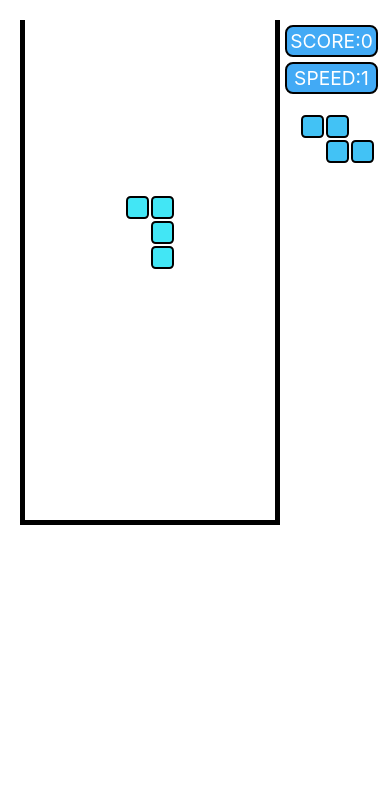
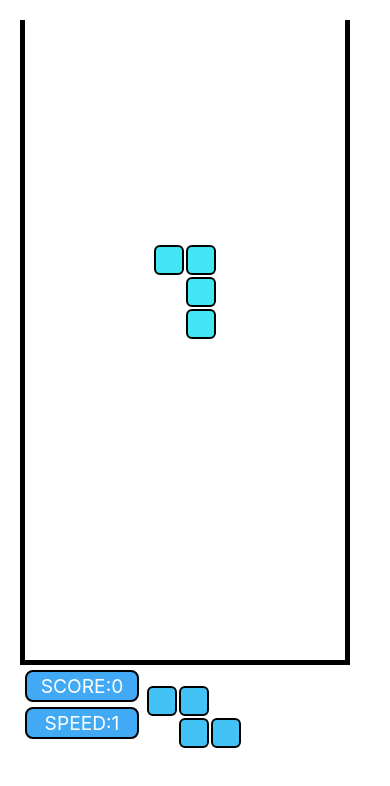
Before and after one commit to RGilyazov/Tetris, a React (Create React App) app: page / in a window 390 px wide. Shown: the top 786 px of the page. Built offline with nearby package versions, Linux system fonts and the light colour scheme.

Commit message:
more responsive preview

```diff
--- a/src/App.css
+++ b/src/App.css
@@ -36,6 +36,7 @@
 .glass--outer {
   margin: 20px;
   display: flex;
+
 }
 
 .infoBadge {
@@ -60,3 +61,7 @@
     color: red;
     font-size: xx-large;
 }
+
+.glass--preview{
+  display: flex;
+}
--- a/src/components/glass.jsx
+++ b/src/components/glass.jsx
@@ -7,10 +7,21 @@ export default function Glass (props){
     const glass = props.value.glass;
     const rowsCount = glass.length;
     const colsCount = glass[0].length;
-    const addCols = props.preview ? 0:3;
-    const margin = props.preview ? 0:60;
 
-    let cellSize = Math.min((props.value.maxWidth-margin) / (colsCount+addCols), (props.value.maxHight-margin) / rowsCount);
+    const margin = props.preview ? 0:65;
+
+
+    let cellSizeByRows = (props.value.maxHight-margin) / rowsCount;
+    let cellSizeByCols =(props.value.maxWidth-margin) / colsCount;
+
+    const direction = cellSizeByRows > cellSizeByCols? 'column':'row';
+    const addCols = props.preview || direction ==='column'? 0:3;
+    const addRows = props.preview || direction ==='row'? 0:4;
+
+    cellSizeByRows = (props.value.maxHight-margin) / (rowsCount + addRows);
+    cellSizeByCols =(props.value.maxWidth-margin) / (colsCount + addCols);
+
+    let cellSize = Math.min(cellSizeByRows, cellSizeByCols);
     cellSize = Math.floor(cellSize);
     const rowValue = {cellSize: cellSize}
 
@@ -20,7 +31,7 @@ export default function Glass (props){
     const style={width: `${cellSize *colsCount }px`,
            height: `${cellSize * rowsCount}px`}
 
-    return <div className='glass--outer'>
+    return <div className='glass--outer' style={{'flex-direction': direction}}>
                <div className={props.preview?'':'glass--inner'} style={style}>
                      {!props.preview && props.pause && !props.gameOver && <Message message={['PAUSE']}/>}
                      {!props.preview && props.gameOver &&
@@ -29,7 +40,8 @@ export default function Glass (props){
                      {rows}
 
                </div>
-            {!props.preview && <div><Info  width={cellSize*3+10} score={props.value.score} speed={props.value.speed}></Info>
+            {!props.preview && <div className='glass--preview' style={{'flex-direction': direction ==='row'?'column':'row'}}>
+                                   <Info  width={cellSize*3+10} score={props.value.score} speed={props.value.speed}></Info>
                                    <Glass
                                    value={{
                                    glass: props.previewGlass,
```
Lines whose indentation alone changed are shown as unchanged.
